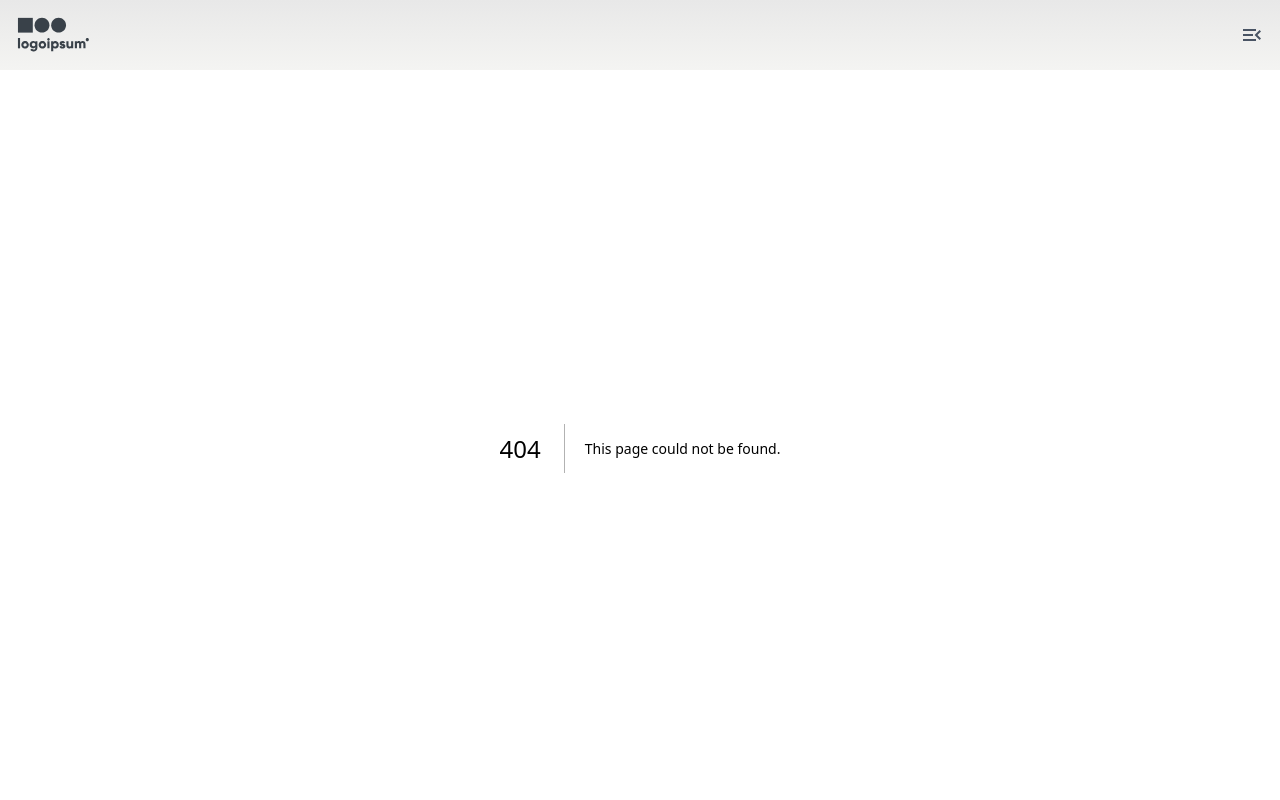
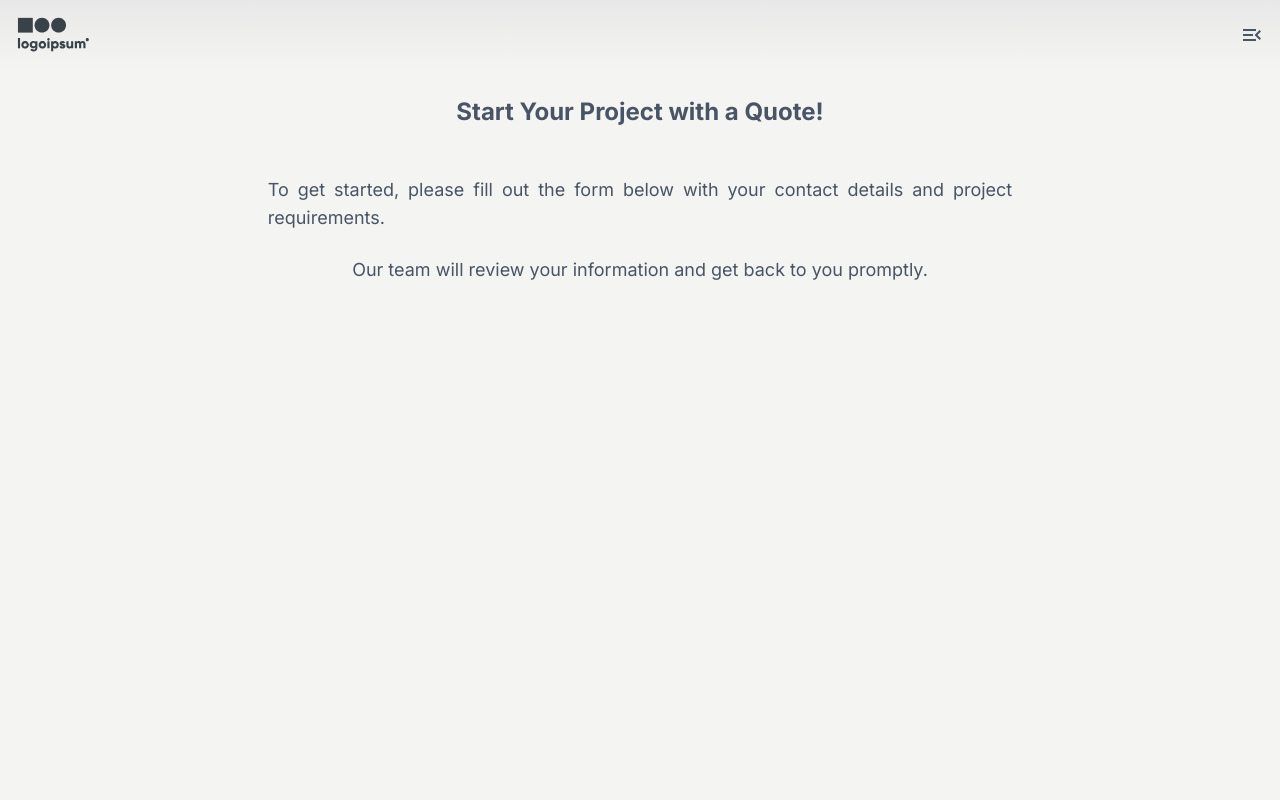
Before and after one commit to Jdure/heatSmart, a Next.js app: page /requests in a window 1280 px wide. Before the commit this address had no page. Shown: the top 800 px of the page. Built offline with nearby package versions, Linux system fonts and the light colour scheme.

Commit message:
working on contact page

```diff
--- a/src/app/components/NavBar.tsx
+++ b/src/app/components/NavBar.tsx
@@ -18,7 +18,7 @@ export const NavBar = () => {
     ["Home", "/"],
     ["About", "/about"],
     ["Services", "/services"],
-    ["Request", "#"],
+    ["Request", "/requests"],
   ];
 
   return (
--- a/src/app/page.tsx
+++ b/src/app/page.tsx
@@ -25,7 +25,7 @@ export default function Home() {
           />
           <LinkButton
             btnTxt={"Free Quote"}
-            path={"/request"}
+            path={"/requests"}
             btnColor={"transparent"}
             txtColor={"text-hue-base"}
           />
--- /dev/null
+++ b/src/app/requests/page.tsx
@@ -0,0 +1,23 @@
+import React from "react";
+
+export default function Requests() {
+  return (
+    <>
+      <h1 className="text-2xl text-center font-bold pt-12">
+        Start Your Project with a Quote!
+      </h1>
+      <div className="flex flex-col items-center justify-start h-screen">
+        <div className="flex flex-col items-center h-1/5 w-11/12 text-justify text-lg space-y-6">
+          <p>
+            To get started, please fill out the form below with your contact
+            details and project requirements.
+          </p>
+          <p>
+            Our team will review your information and get back to you promptly.
+          </p>
+        </div>
+        <div className="flex flex-col items-center bg-indigo-500 h-4/5"></div>
+      </div>
+    </>
+  );
+}
```
